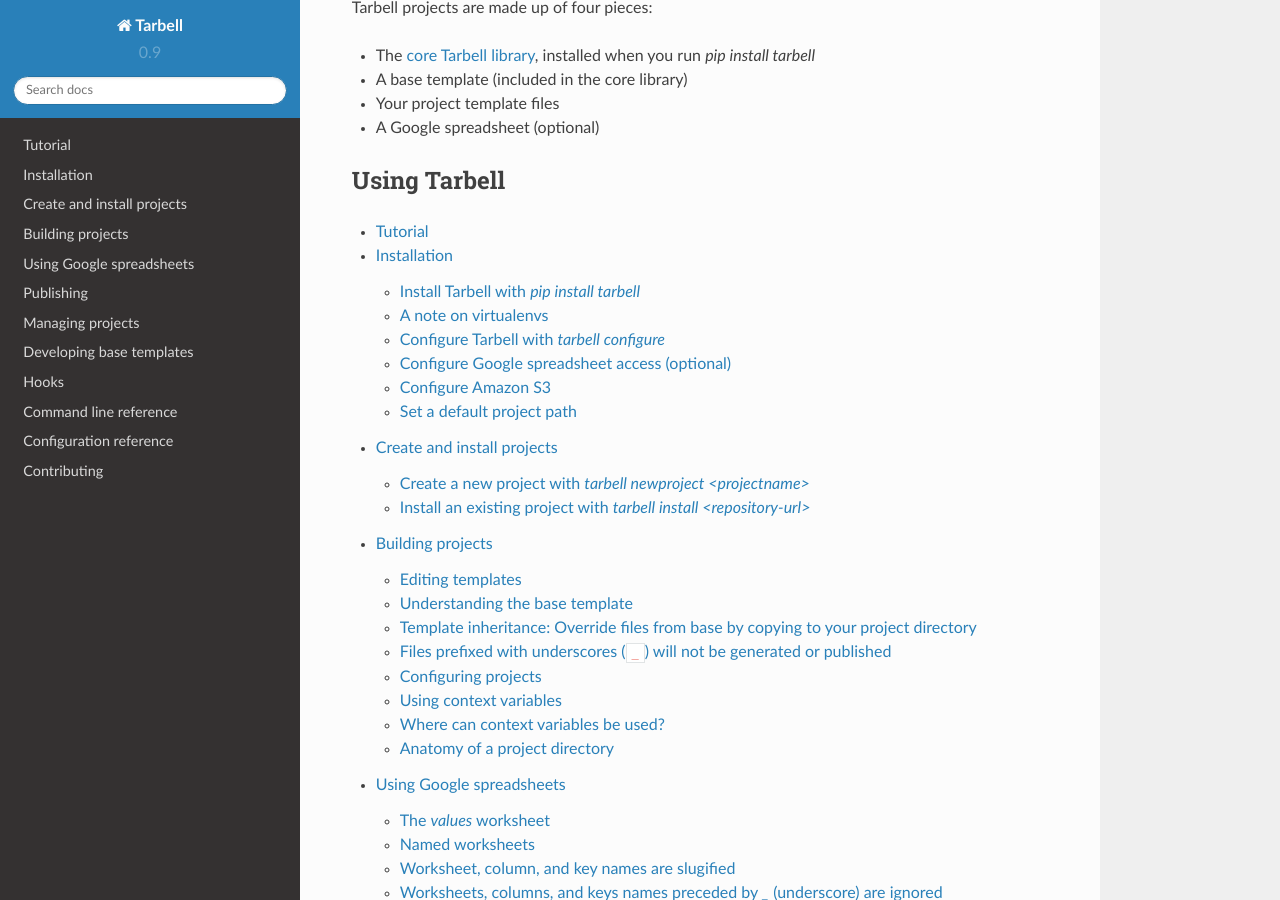
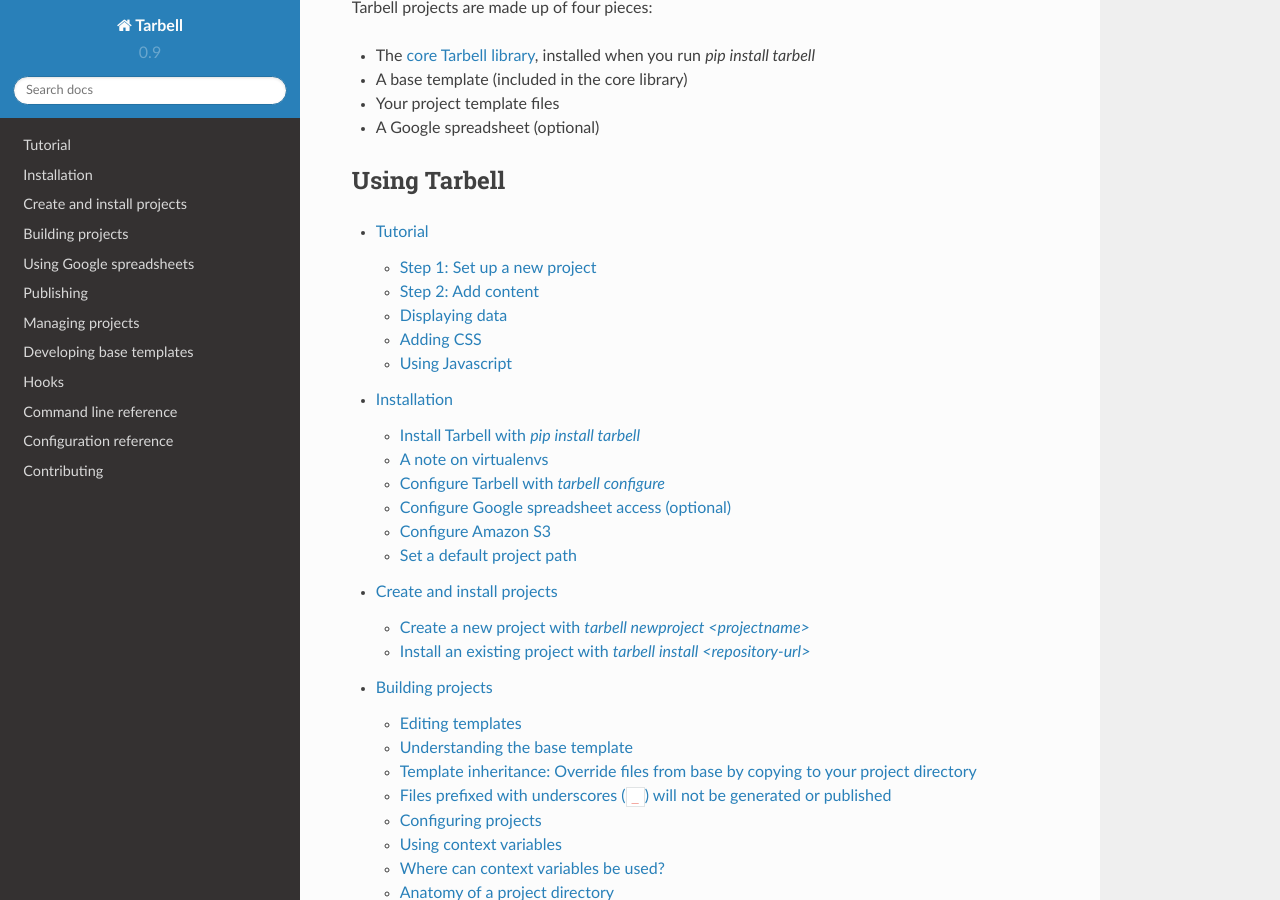
Before and after one commit to tarbell-project/tarbell, a Sphinx documentation site: the page built from tarbell/docs/index.rst, in a window 1280 px wide and 900 px high, scrolled down 652 px. Built offline with Sphinx 7.4.7 and the Read the Docs theme 2.0.0, drawn with Linux system fonts in a browser that asks for light colours; some of the changed lines change nothing that is shown.

Commit message:
refactor tutorial to use google spreadsheets values

```diff
--- a/tarbell/docs/install.rst
+++ b/tarbell/docs/install.rst
@@ -1,6 +1,7 @@
 ============
 Installation
 ============
+
 
 Install Tarbell with `pip install tarbell`
 ------------------------------------------
--- a/tarbell/docs/tutorial.rst
+++ b/tarbell/docs/tutorial.rst
@@ -4,22 +4,22 @@
 
 Let's build a website about celebrated Chicago journalist Ethel Payne!
 
-First you need Tarbell (if you care about virtualenvs, read `this <install.html#a-note-on-virtualenvs>`_; otherwise, keep going). Fair warning, you're going to have to run these commands in
-a terminal::
+You'll need to have access to a command prompt (an application on your computer
+that allows you to execute text-based commands). On a Mac, search for the Terminal application.
+On a PC, search for the Command Prompt program. All of the commands we'll show you here
+will need to be typed into the command prompt.
 
-    pip install tarbell==0.9b5
+First you need to `install <install.html>`_ and `configure <install.html#configure-tarbell-with-tarbell-configure>`_
+Tarbell. (Make sure to set up a Google spreadsheet.) Go ahead. We'll wait.
 
-Got it? Now configure Tarbell::
+Step 1: Set up a new project
+==============
 
-    tarbell configure
-
-For our tutorial, just say "no" to configuring Google or Amazon. It's optional!
-
-Now that you've got Tarbell configured, create a new project::
+After you've got Tarbell configured, create a new project by typing this command into your prompt::
 
   tarbell newproject
 
-You'll need to answer a few questions::
+You'll need to answer a few questions. It will go something like this::
 
   tarbell newproject
 
@@ -39,28 +39,48 @@
 
   Which template would you like to use? [1] 1
 
-  - Cloning https://github.com/newsapps/tarbell-template to /Users/davideads/tarbell/ethelpayne
+  Cloning into '_base'...
+
+  Checking connectivity... done
+
+  client_secrets found. Would you like to create a Google spreadsheet? [Y/n] y
+
+  What Google account should have access to this this spreadsheet? (Use a full email address, such as your.name@gmail.com or the Google account equivalent.)
+
+  Success! View the spreadsheet at https://docs.google.com/spreadsheet/your_key_will_go_here
 
   Copying configuration file
-  Copying _base/_spreadsheet.xlsx to tarbell.py's DEFAULT_CONTEXT
 
   - Creating tarbell.py project configuration file
 
   - Done copying configuration file
 
-  Setting up git remote repositories
+  Copying html files...
+  Copying index.html to /Users/davideads/tarbell/ethelpayne
 
-  - Renaming master to update_project_template
+  Initial commit
 
-  - Add and commit tarbell.py
+  [master (root-commit) 2bf96fb] Created ethelpayne from https://github.com/newsapps/tarbell-template
+  5 files changed, 58 insertions(+)
+  create mode 100644 .gitignore
+  create mode 100644 .gitmodules
+  create mode 160000 _base
+  create mode 100644 index.html
+  create mode 100644 tarbell_config.py
 
-  What is the URL of your project repository? (e.g. git@github.com:eads/myproject.git, leave blank to skip)
-
-  - Not setting up remote repository. Use your own version control!
+  -- Calling newproject hooks --
+  --- Calling create_repo
+  Want to create a Github repo for this project [Y/n]? n
+  Not creating Github repo...
 
   All done! To preview your new project, type:
 
   tarbell switch ethelpayne
+
+  or
+
+  cd /Users/davideads/tarbell/ethelpayne
+  tarbell serve
 
   You got this!
 
@@ -80,131 +100,70 @@
 
 Now visit http://127.0.0.1:5000/ in a browser.
 
+(You can also run your project by changing to the directory you created for it and running tarbell serve.)
+
 You're ready to start editing your template.
 
-First, set some project data in `/path/to/project` (in this case `/Users/davideads/tarbell/ethelpayne/tarbell.py`).
-Open the file in your favorite editor. It should look like this::
+Step 2: Add content
+===========
 
-  # -*- coding: utf-8 -*-
+In a browser, open the Google spreadsheet that you created during the project set up.
+This is where our website's content will live. You'll see three worksheets: *values*,
+*data* and *keyed_data*. Let's look at the values worksheet first.
+You should see something like this:
 
-  """
-  Tarbell project configuration
-  """
+[IMAGE]
 
-  # Short project name
-  NAME = "ethelpayne"
+Keys and values are a common idea in programming: each key is shorthand for a corresponding value.
+Each of the values in the *values* column is available to your site when you use
+the matching *key* in your template.
 
-  # Descriptive title of project
-  TITLE = "Ethel Payne: A life in journalism"
+.. note::
+Header fields that start with underscores, like *_notes* does here, will not be made
+available to your template.
 
-  # Google spreadsheet key
-  #SPREADSHEET_KEY = "None"
+Open your project's index.html page and find this line::
 
-  # S3 bucket configuration
-  S3_BUCKETS = {
-      # Provide target -> s3 url pairs, such as:
-      # "mytarget": "s3://mys3url.bucket.url/some/path"
-      "staging": "apps.beta.chicagotribune.com/someproject",
-      "production": "apps.chicagotribune.com/someproject/",
-  }
+    <h1>{{ headline }}</h1>
 
-  # Repository this project is based on (used for updates)
-  TEMPLATE_REPO_URL = "https://github.com/newsapps/tarbell-template"
+.. note::
 
-  # Default context variables
-  DEFAULT_CONTEXT = {
-      'data': [   {   'born': 2535.0,
-                      'died': 33604.0,
-                      'name': u'Grace Hopper'},
-                  {   'born': 4244.0,
-                      'died': 33386.0,
-                      'name': u'Ethel Payne'}],
-      'headline': u'Ida Tarbell quote',
-      'intro': u'Rockefeller and his associates did not build the Standard Oil Co. in the board rooms of Wall Street banks. They fought their way to control by rebate and drawback, bribe and blackmail, espionage and price cutting, by ruthless ... efficiency of organization.',
-      'name': 'dontkillmy',
-      'quote': u"To know every detail of the oil trade, to be able to reach at any moment its remotest point, to control even its weakest factor \u2014 this was John D. Rockefeller's ideal of doing business. It seemed to be an intellectual necessity for him to be able to direct the course of any particular gallon of oil from the moment it gushed from the earth until it went into the lamp of a housewife. \n\nThere must be nothing \u2014 nothing in his great machine he did not know to be working right. It was to complete this ideal, to satisfy this necessity, that he undertook, late in the seventies, to organise the oil markets of the world, as he had already organised oil refining and oil transporting.",
-      'quote_author': u'Ida Tarbell, History of the Standard Oil Company',
-      'title': u'Ethel Payne: A life in journalism'
-  }
+To start creating pages, you'll need a text editor. (`Notepad++<http://notepad-plus-plus.org/download/v6.6.1.html>`_ is a
+good starter editor for Windows, while `TextWrangler<http://www.barebones.com/products/textwrangler/>`_ is a
+good one for Macs.)
 
-Edit the last section to include a new variable::
-
-  DEFAULT_CONTEXT = {
-      # ...
-      'title': u'Ethel Payne: A life in journalism',
-      'payne_quote': u'I stick to my firm, unshakeable belief that the black press is an advocacy press, and that I, as a part of that press, can’t afford the luxury of being unbiased ... when it come to issues that really affect my people, and I plead guilty, because I think that I am an instrument of change.',
-      'payne_quote_author': u'Ethel Payne',
-  }
-
-Now edit your project's `index.html`. ::
-
-  {% extends "_base.html" %}
-
-  {% block content %}
-
-  {% if PREVIEW_SERVER %}
-  <div class="alert alert-warning">
-    <p>Edit this <a href="https://docs.google.com/spreadsheet/ccc?key={{ SPREADSHEET_KEY }}" target="_blank">project's Google spreadsheet</a>.</p>
-
-    <p>You can modify this file by editing <code>{{ PROJECT_PATH }}/index.html</code>.</p>
-
-    <p>This block will not publish when <code>tarbell publish</code> is invoked.</p>
-  </div>
-  {% endif %}
-
-  <div class="jumbotron">
-    <h1>{{ headline }}</h1>
-    <p>{{ intro }}</p>
-  </div>
-
-  <div class="row">
-    <div class="col-md-8">
-      <blockquote>
-        {{ quote|markdown }}
-        <small>{{ quote_author }}</small>
-      </blockquote>
-    </div>
-
-    <div class="col-md-4">
-      <table class="table">
-        <thead>
-          <tr>
-            <th>Name</th>
-            <th>Born</th>
-            <th>Died</th>
-          </tr>
-        </thead>
-        <tbody>
-        {% for row in data %}
-        <tr>
-          <td>{{ row.name }}</td>
-          <td>{{ row.born|format_date }}</td>
-          <td>{{ row.died|format_date }}</td>
-        </tr>
-        {% endfor %}
-        </tbody>
-      </table>
-    </div>
-  </div>
-  {% endblock content %}
-
-
-Change the quote section to use your new variables. Change this::
-
-    <div class="col-md-8">
-      <blockquote>
-        {{ quote|markdown }}
-        <small>{{ quote_author }}</small>
-      </blockquote>
-    </div>
-
-to this::
-
-    <div class="col-md-8">
-      <blockquote>
-        {{ payne_quote|markdown }}
-        <small>{{ payne_quote_author }}</small>
-      </blockquote>
-    </div>
+Look at your page in the browser again and notice the headline matches what's
+in your Google spreadsheet under the *value* column with the *key* "headline".
+Try changing that value in the spreadsheet to "Ethel Payne, Chicago journalist".
 
 Reload the server at http://127.0.0.1:5000 in your web browser to see your changes!
+
+You can add as many keys and values as you like. We'll add a few.
+
+[IMAGE]
+
+Now we need to reference these variables in the template. Go back to index.html and add::
+
+  <blockquote>{{ quote }}</blockquote>
+  <p>from {{ quote_source }}</p>
+
+Reload your site and look at the results!
+
+.. note::
+
+  Tarbell uses `Jinja2<http://jinja.pocoo.org/>`_ for templating. Read the `excellent documentation<http://jinja.pocoo.org/docs/>`_ to learn more about using Jinja.
+
+Displaying data
+===============
+
+TK
+
+Adding CSS
+==========
+
+TK
+
+Using Javascript
+===============
+
+TK
```
